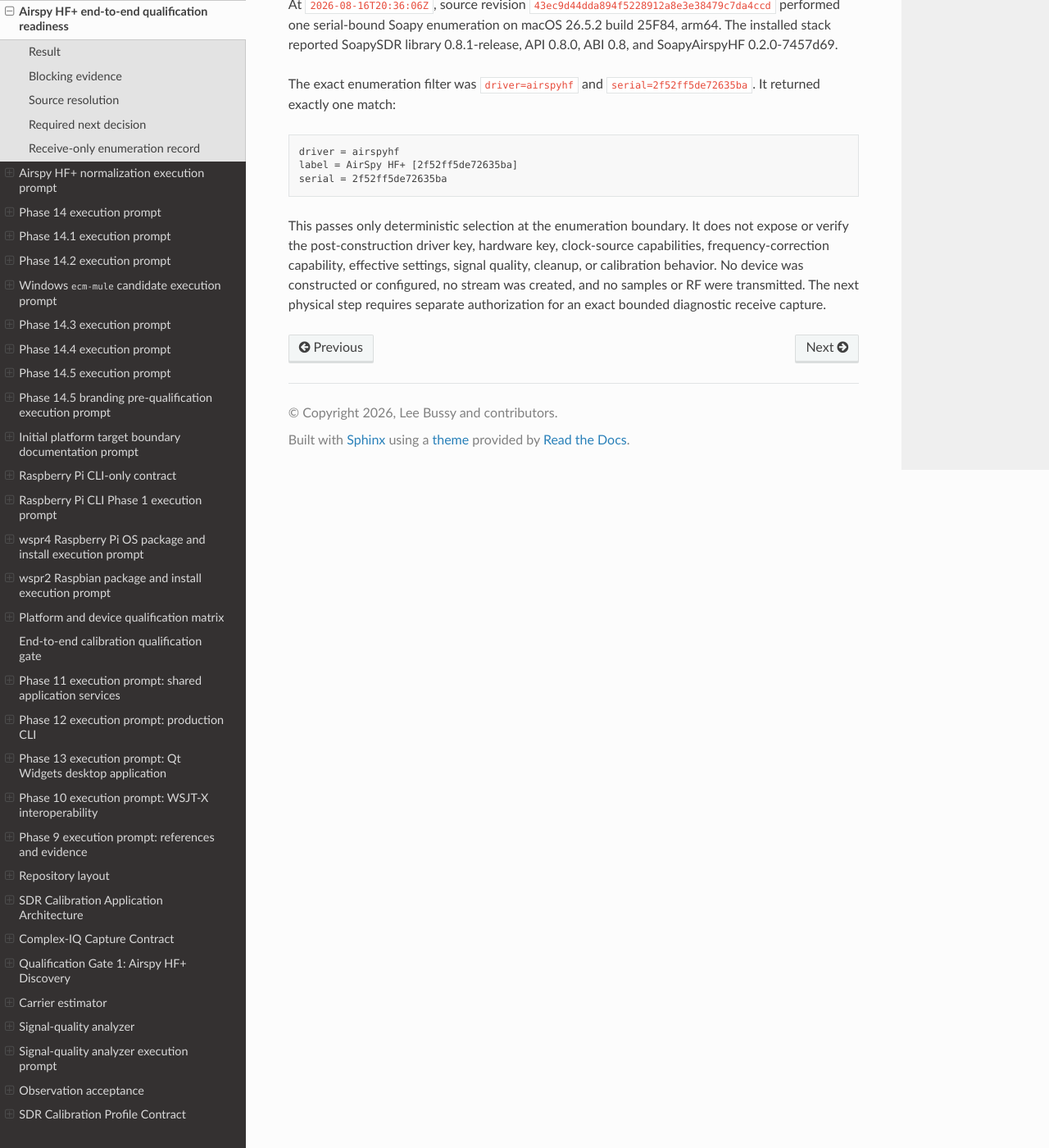
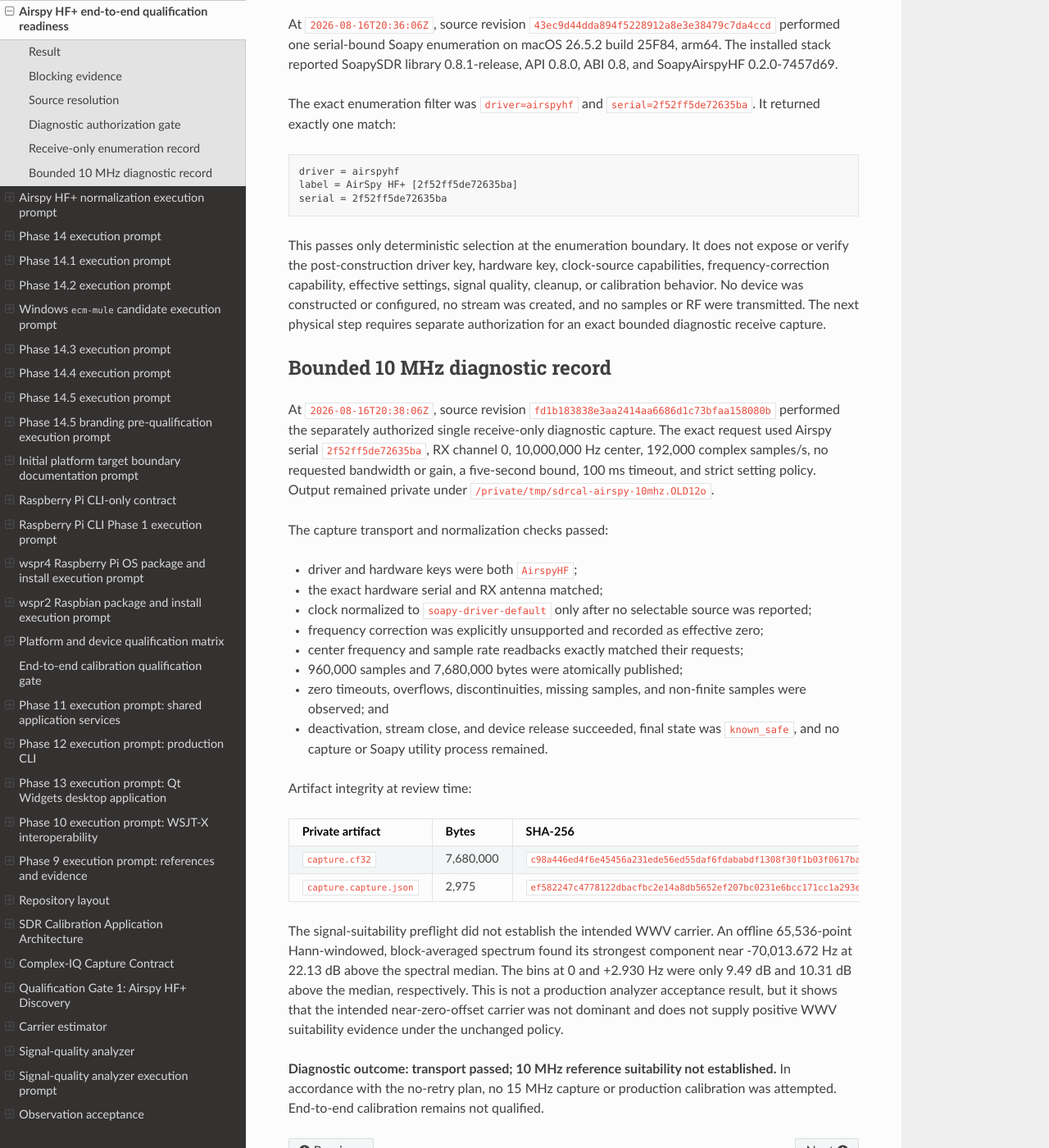
Before and after one commit to lbussy/SDR-Calibration, a Sphinx documentation site: the page built from docs/development/airspyhf-end-to-end-readiness.md, in a window 1280 px wide and 1400 px high, scrolled down 1491 px. Shown: the whole window at 82% size. Built offline with Sphinx 7.4.7 and the Read the Docs theme 3.1.0, drawn with Linux system fonts in a browser that asks for light colours; some of the changed text lies outside the part shown.

Commit message:
Record Airspy 10 MHz diagnostic

```diff
--- a/docs/development/airspyhf-end-to-end-readiness.md
+++ b/docs/development/airspyhf-end-to-end-readiness.md
@@ -2,9 +2,9 @@
 
 ## Result
 
-**Status: Source blocker resolved with hardware-free tests; exact receive-only
-enumeration passed; construction/configuration and streaming remain unverified
-and were not started.**
+**Status: Exact enumeration and bounded 10 MHz transport passed with known-safe
+cleanup; WWV reference suitability was not established, so the end-to-end gate
+stopped before 15 MHz or production calibration.**
 
 The hardware-free Stage A review of the
 [execution prompt](airspyhf-end-to-end-qualification-prompt.md) found that the
@@ -54,13 +54,13 @@
 supported-but-unreadable correction still fail closed. Fake-API tests cover the
 positive and negative boundaries.
 
-## Required next decision
+## Diagnostic authorization gate
 
-The operator must explicitly authorize the bounded receive operations listed in
-the execution prompt. Current post-construction metadata must match the
-normalized request before streaming proceeds. Until the physical gates pass,
-the device matrix remains capture-qualified only and end-to-end calibration
-remains not qualified.
+The operator separately authorized one bounded 10 MHz receive operation from
+the execution prompt. Current post-construction metadata was required to match
+the normalized request before streaming. That authorization did not include a
+15 MHz capture or production calibration. The device matrix remains capture-
+qualified only and end-to-end calibration remains not qualified.
 
 ## Receive-only enumeration record
 
@@ -86,3 +86,48 @@
 configured, no stream was created, and no samples or RF were transmitted. The
 next physical step requires separate authorization for an exact bounded
 diagnostic receive capture.
+
+## Bounded 10 MHz diagnostic record
+
+At `2026-08-16T20:38:06Z`, source revision
+`fd1b183838e3aa2414aa6686d1c73bfaa158080b` performed the separately authorized
+single receive-only diagnostic capture. The exact request used Airspy serial
+`2f52ff5de72635ba`, RX channel 0, 10,000,000 Hz center, 192,000 complex
+samples/s, no requested bandwidth or gain, a five-second bound, 100 ms timeout,
+and strict setting policy. Output remained private under
+`/private/tmp/sdrcal-airspy-10mhz.OLD12o`.
+
+The capture transport and normalization checks passed:
+
+- driver and hardware keys were both `AirspyHF`;
+- the exact hardware serial and RX antenna matched;
+- clock normalized to `soapy-driver-default` only after no selectable source
+  was reported;
+- frequency correction was explicitly unsupported and recorded as effective
+  zero;
+- center frequency and sample rate readbacks exactly matched their requests;
+- 960,000 samples and 7,680,000 bytes were atomically published;
+- zero timeouts, overflows, discontinuities, missing samples, and non-finite
+  samples were observed; and
+- deactivation, stream close, and device release succeeded, final state was
+  `known_safe`, and no capture or Soapy utility process remained.
+
+Artifact integrity at review time:
+
+| Private artifact | Bytes | SHA-256 |
+| --- | ---: | --- |
+| `capture.cf32` | 7,680,000 | `c98a446ed4f6e45456a231ede56ed55daf6fdababdf1308f30f1b03f0617bac0` |
+| `capture.capture.json` | 2,975 | `ef582247c4778122dbacfbc2e14a8db5652ef207bc0231e6bcc171cc1a293e3e` |
+
+The signal-suitability preflight did not establish the intended WWV carrier.
+An offline 65,536-point Hann-windowed, block-averaged spectrum found its
+strongest component near -70,013.672 Hz at 22.13 dB above the spectral median.
+The bins at 0 and +2.930 Hz were only 9.49 dB and 10.31 dB above the median,
+respectively. This is not a production analyzer acceptance result, but it shows
+that the intended near-zero-offset carrier was not dominant and does not supply
+positive WWV suitability evidence under the unchanged policy.
+
+**Diagnostic outcome: transport passed; 10 MHz reference suitability not
+established.** In accordance with the no-retry plan, no 15 MHz capture or
+production calibration was attempted. End-to-end calibration remains not
+qualified.
```
